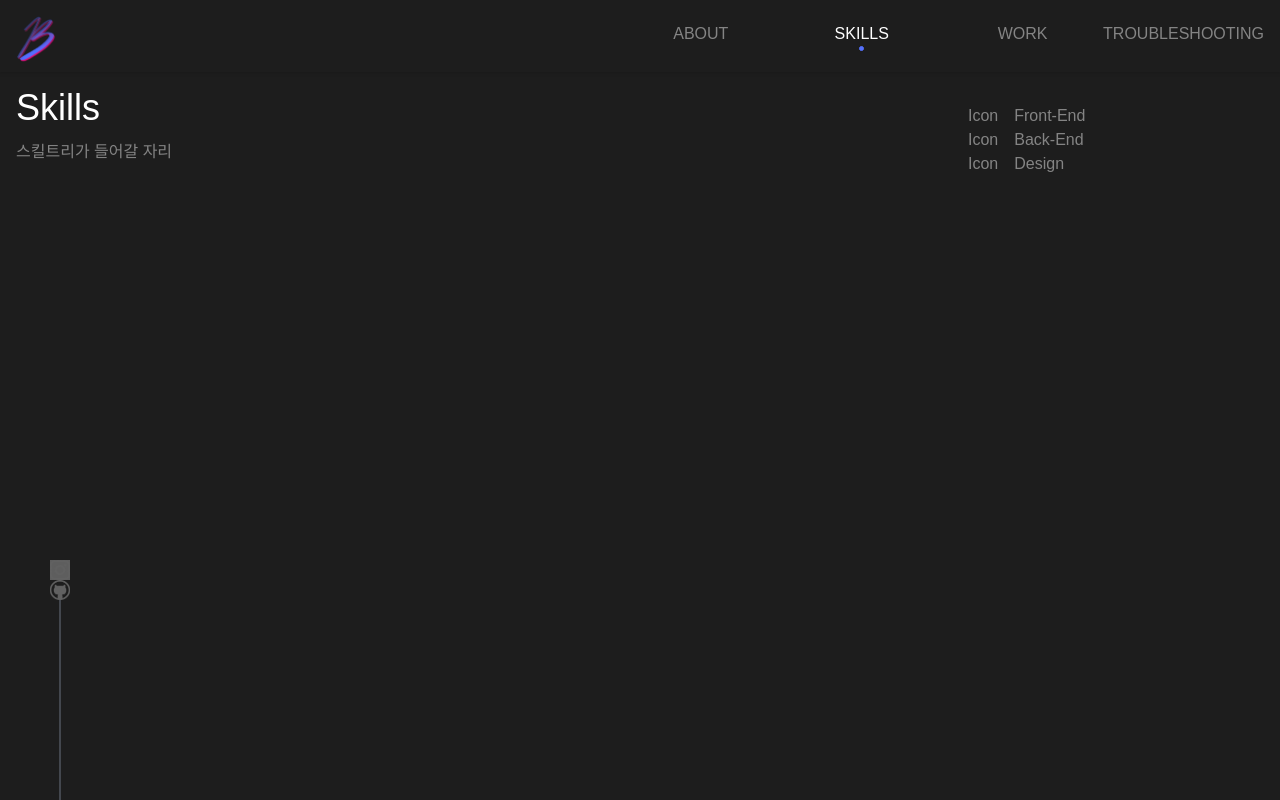
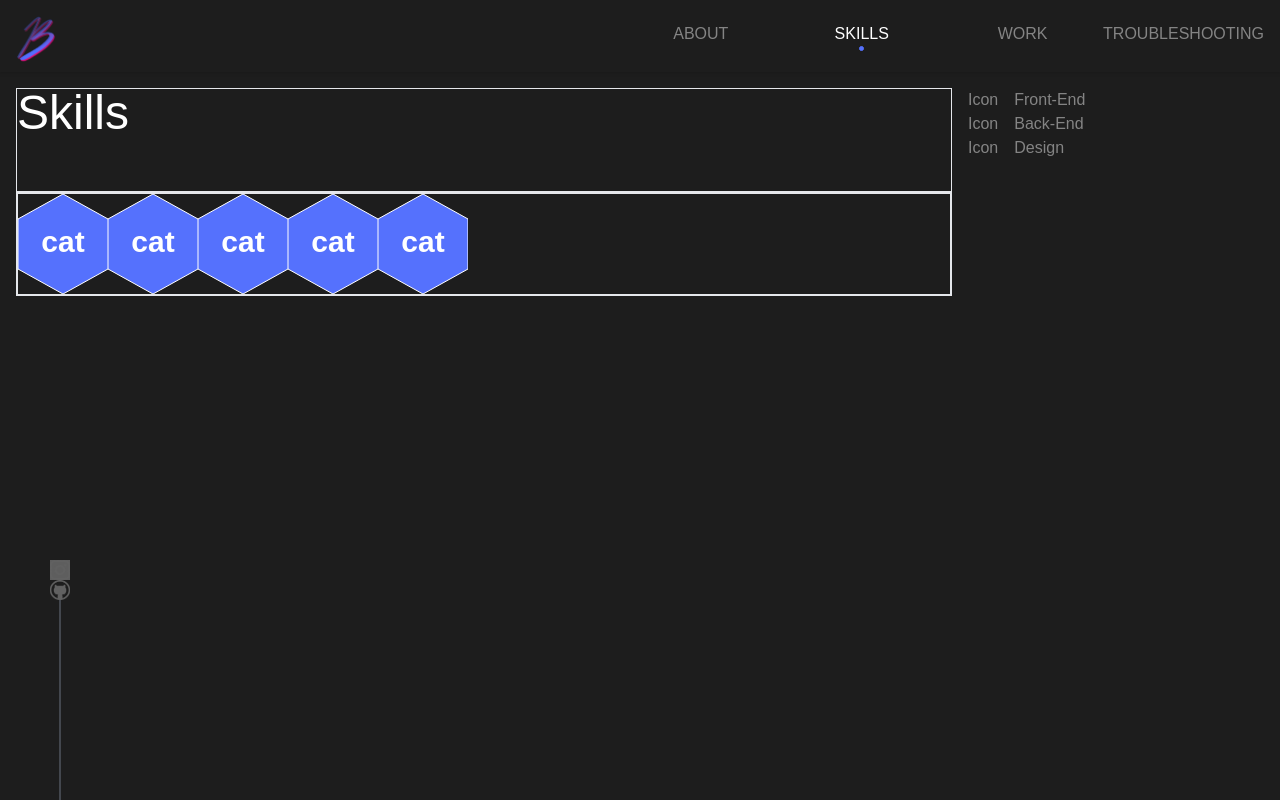
Before and after one commit to jinwoongBang/portfolio, a Next.js app: page /skills in a window 1280 px wide. Built offline with nearby package versions, Linux system fonts and the light colour scheme.

Commit message:
feature : 정육각형 svg 컴포넌트 추가

```diff
--- a/pages/skills/index.tsx
+++ b/pages/skills/index.tsx
@@ -1,4 +1,5 @@
 import type { NextPage } from 'next';
+import Hexagon from 'src/components/Hexagon';
 
 import styles from 'styles/Skills.module.css';
 
@@ -10,7 +11,13 @@ function Skills() {
           <h1 className={styles['title']}>Skills</h1>
         </article>
         <article className={styles['skill-tree-container']}>
-          <h1>스킬트리가 들어갈 자리</h1>
+          <div className="flex border">
+            <Hexagon />
+            <Hexagon />
+            <Hexagon />
+            <Hexagon />
+            <Hexagon />
+          </div>
         </article>
         <aside className={styles['skill-container']}>
           <div className={styles['skill-item']}>
--- /dev/null
+++ b/src/components/Hexagon/index.tsx
@@ -0,0 +1,27 @@
+import * as React from 'react';
+
+import styles from 'src/components/Hexagon/styles.module.css';
+
+function Hexagon() {
+  return (
+    <svg width="90" height="100" className="">
+      <polygon
+        points="45 0, 90 25, 90 75, 45 100, 0 75, 0 25"
+        stroke="#ffffff"
+        fill="#5571FD"
+        strokeWidth="1"
+      />
+      <text
+        x="50%"
+        y="50%"
+        textAnchor="middle"
+        dominantBaseline="middle"
+        className={styles.text}
+      >
+        cat
+      </text>
+    </svg>
+  );
+}
+
+export default Hexagon;
--- /dev/null
+++ b/src/components/Hexagon/styles.module.css
@@ -0,0 +1,4 @@
+.text {
+  fill: white;
+  font: bold 30px sans-serif;
+}
--- a/styles/Skills.module.css
+++ b/styles/Skills.module.css
@@ -1,19 +1,19 @@
 .title-container {
   @apply row-span-1 col-span-3
-  /* border; */;
+  border;
 }
 .title {
-  @apply text-white text-4xl;
+  @apply text-white text-5xl;
 }
 
 .skill-tree-container {
   @apply row-span-1 col-span-3
-  /* border; */;
+  border;
 }
 
 .skill-container {
   @apply row-span-2 col-span-1
-  p-4
+  px-4
   /* border; */;
 }
 .skill-item {
```
